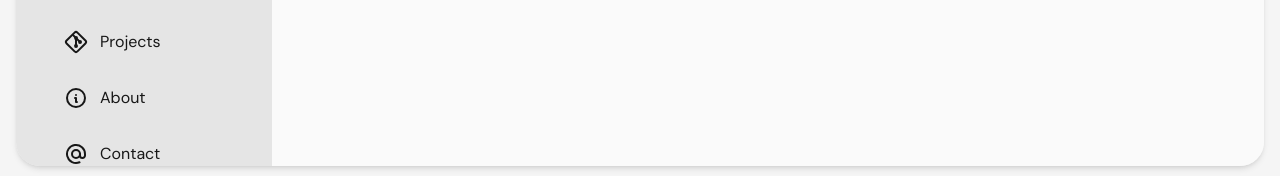
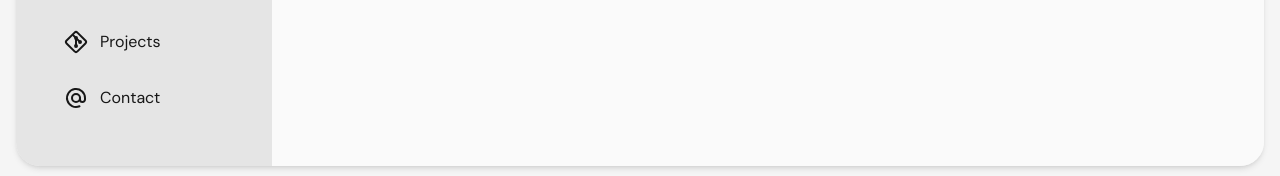
Before and after one commit to Elagoht/furkanbaytekin.dev, a Next.js app: page / in a window 1280 px wide. Shown: the part 618-794 px from the top of the page. Built offline with nearby package versions, Linux system fonts and the light colour scheme.

Commit message:
refactor: remove 'About' section from navbar and language index

```diff
--- a/src/components/layout/Aside/NavBar/navbarItems.tsx
+++ b/src/components/layout/Aside/NavBar/navbarItems.tsx
@@ -37,10 +37,6 @@ export const navbarItems: Array<{
   icon: <IconBrandGit size={24} />,
   href: "/projects"
 }, {
-  key: "about",
-  icon: <IconInfoCircle size={24} />,
-  href: "/about"
-}, {
   key: "contact",
   icon: <IconAt size={24} />,
   href: "/contact"
--- a/src/lang/index.json
+++ b/src/lang/index.json
@@ -10,7 +10,6 @@
       "myBook": "My Book",
       "whatIListen": "What I Listen",
       "whatIRead": "What I Read",
-      "about": "About",
       "projects": "Projects",
       "contact": "Contact"
     }
```
